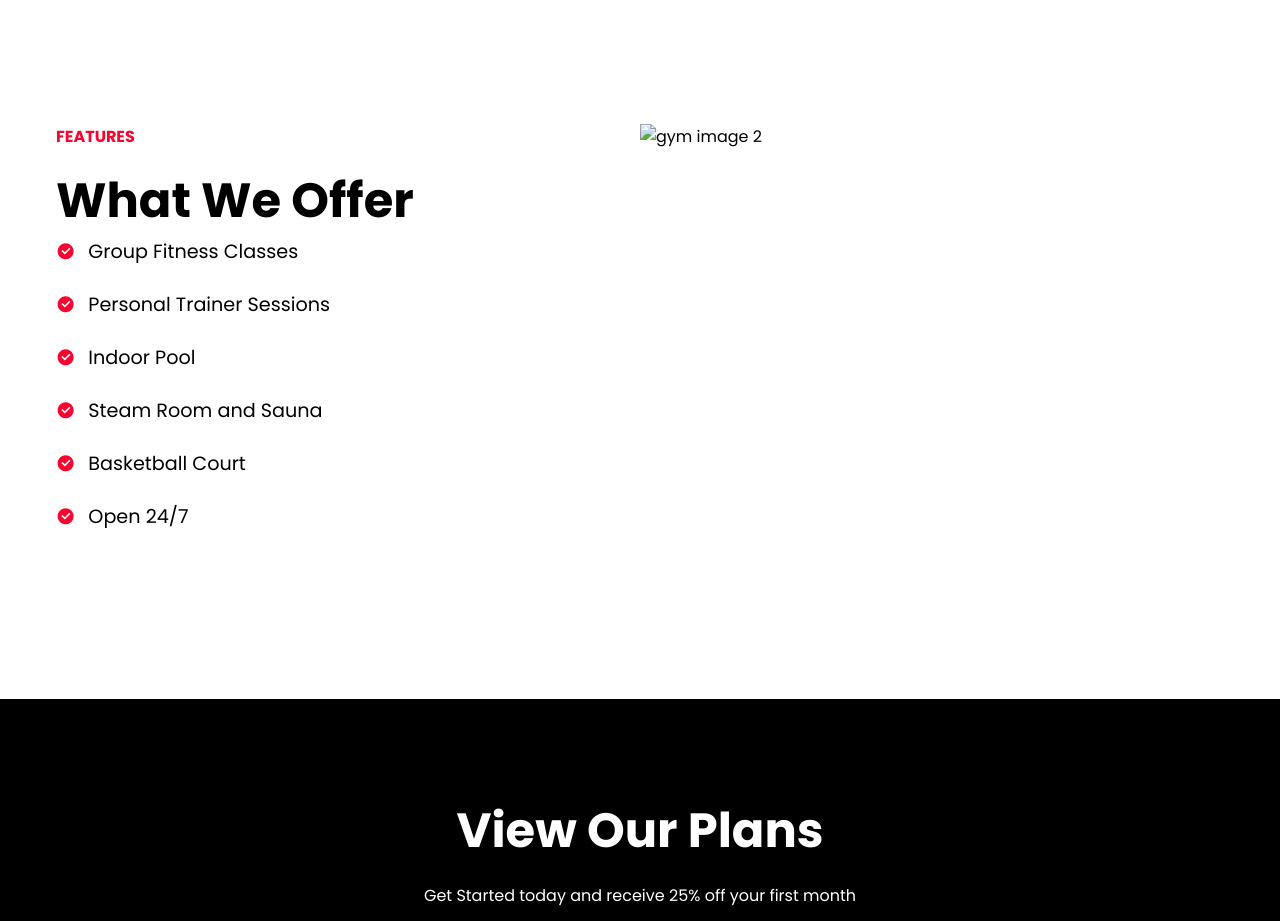
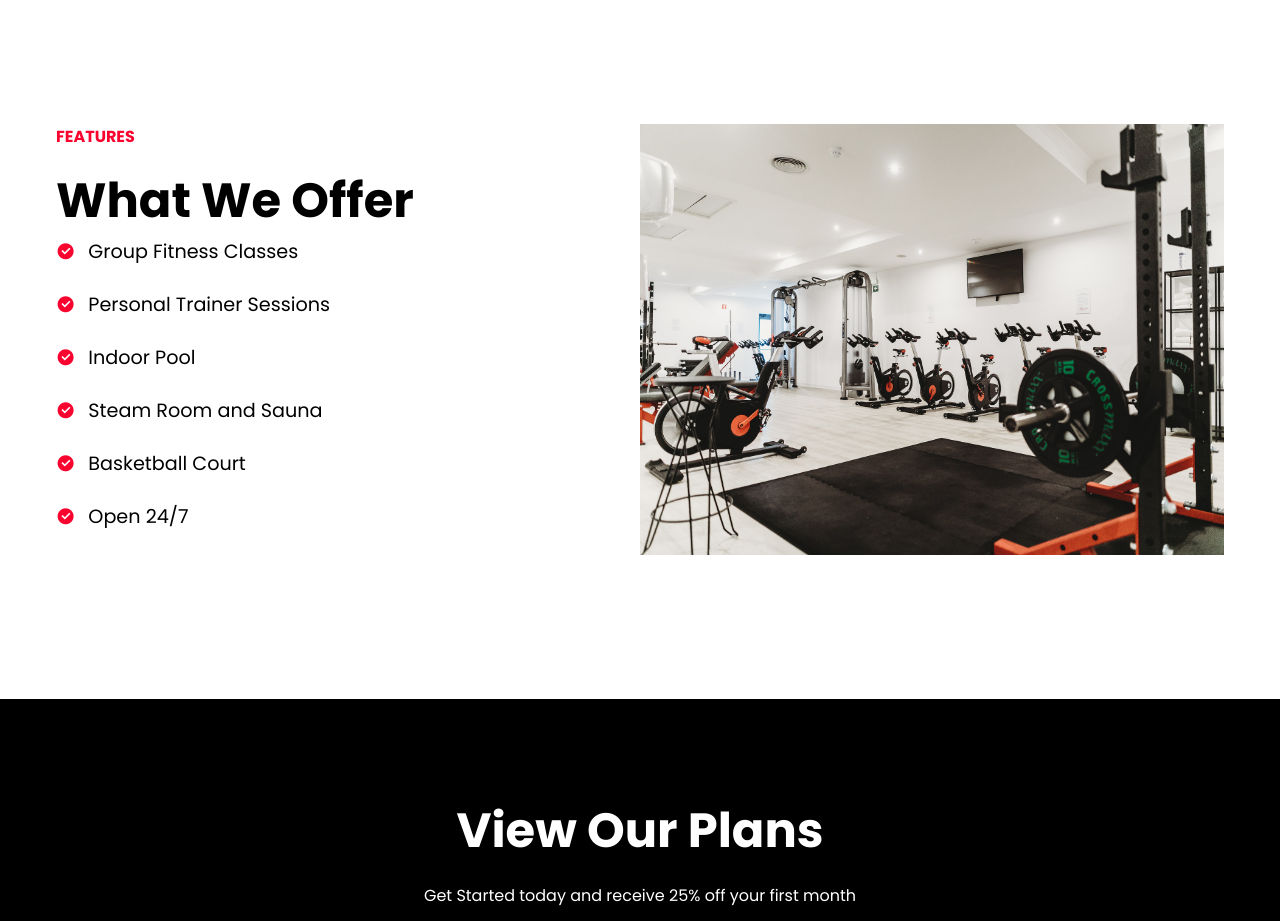
Before and after one commit to RahulChoudhuri/Gym_Web, a plain HTML site: page index.html in a window 1280 px wide. Shown: the part 880-1801 px from the top of the page. Drawn offline with nearby package versions, Linux system fonts and the light colour scheme; the site is published under a folder, as on GitHub Pages, so addresses that start at the root find nothing.

Commit message:
Update index.html

```diff
--- a/index.html
+++ b/index.html
@@ -63,7 +63,7 @@
                 </div>
             </div>
             <div>
-                <img src="/images/gym-2.jpg" alt="gym image 2" class="services__img">
+                <img src="./images/gym-2.jpg" alt="gymimage 2" class="services__img">
             </div>
         </div>
     </div>
```
